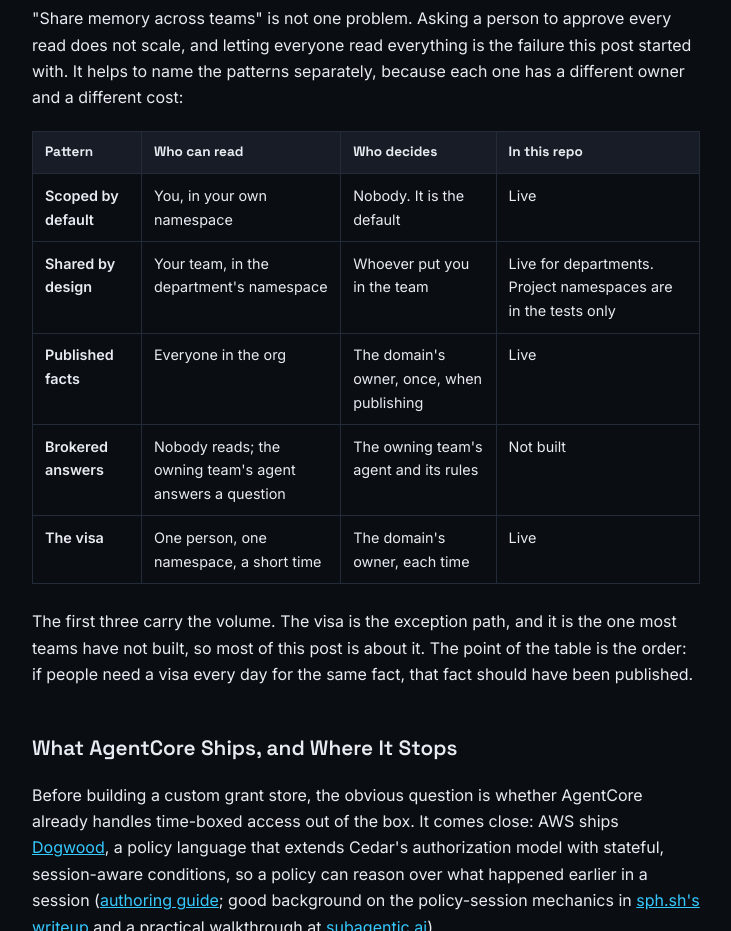
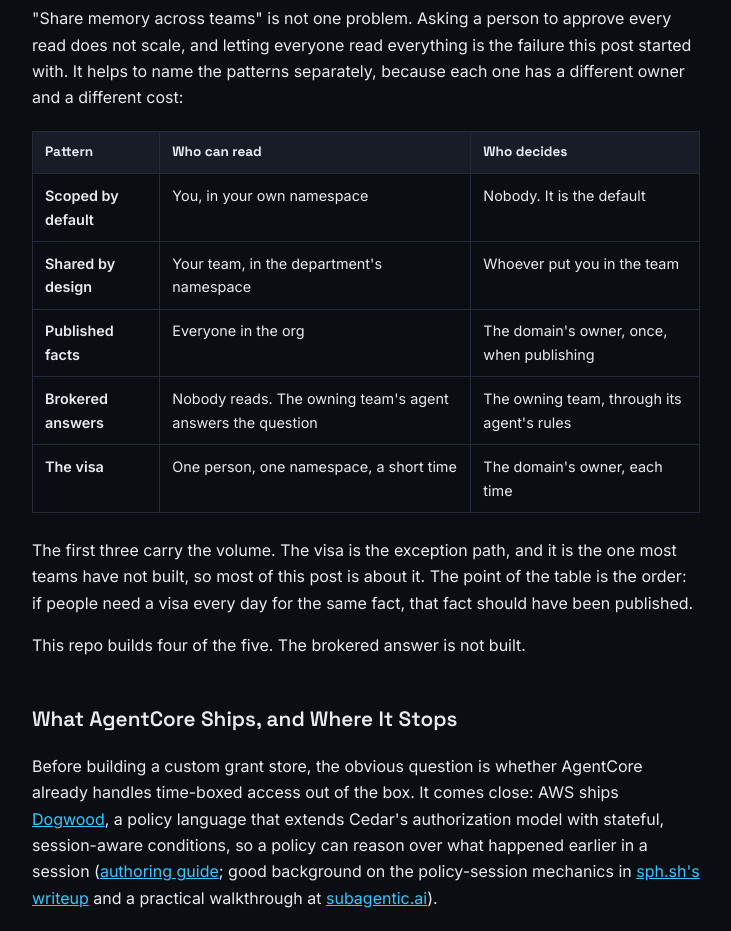
Before and after one commit to jakesky45/memory-visa, a plain HTML site: page docs/index.html in a window 1280 px wide. Shown: the part 3820-4751 px from the top of the page, without its empty margins (394-1125 px from the left). Drawn offline with Linux system fonts and the light colour scheme.

Commit message:
Blog: drop the 'In this repo' column from the five-ways table; say what is built in one sentence

```diff
--- a/docs/index.html
+++ b/docs/index.html
@@ -537,15 +537,17 @@
     <p>"Share memory across teams" is not one problem. Asking a person to approve every read does not scale, and letting everyone read everything is the failure this post started with. It helps to name the patterns separately, because each one has a different owner and a different cost:</p>
 
     <table>
-    <thead><tr><th>Pattern</th><th>Who can read</th><th>Who decides</th><th>In this repo</th></tr></thead>
-    <tr><td><strong>Scoped by default</strong></td><td>You, in your own namespace</td><td>Nobody. It is the default</td><td>Live</td></tr>
-    <tr><td><strong>Shared by design</strong></td><td>Your team, in the department's namespace</td><td>Whoever put you in the team</td><td>Live for departments. Project namespaces are in the tests only</td></tr>
-    <tr><td><strong>Published facts</strong></td><td>Everyone in the org</td><td>The domain's owner, once, when publishing</td><td>Live</td></tr>
-    <tr><td><strong>Brokered answers</strong></td><td>Nobody reads; the owning team's agent answers a question</td><td>The owning team's agent and its rules</td><td>Not built</td></tr>
-    <tr><td><strong>The visa</strong></td><td>One person, one namespace, a short time</td><td>The domain's owner, each time</td><td>Live</td></tr>
+    <thead><tr><th>Pattern</th><th>Who can read</th><th>Who decides</th></tr></thead>
+    <tr><td><strong>Scoped by default</strong></td><td>You, in your own namespace</td><td>Nobody. It is the default</td></tr>
+    <tr><td><strong>Shared by design</strong></td><td>Your team, in the department's namespace</td><td>Whoever put you in the team</td></tr>
+    <tr><td><strong>Published facts</strong></td><td>Everyone in the org</td><td>The domain's owner, once, when publishing</td></tr>
+    <tr><td><strong>Brokered answers</strong></td><td>Nobody reads. The owning team's agent answers the question</td><td>The owning team, through its agent's rules</td></tr>
+    <tr><td><strong>The visa</strong></td><td>One person, one namespace, a short time</td><td>The domain's owner, each time</td></tr>
     </table>
 
     <p>The first three carry the volume. The visa is the exception path, and it is the one most teams have not built, so most of this post is about it. The point of the table is the order: if people need a visa every day for the same fact, that fact should have been published.</p>
+
+    <p>This repo builds four of the five. The brokered answer is not built.</p>
 
     <h2 id="what-agentcore-ships">What AgentCore Ships, and Where It Stops</h2>
 
```
